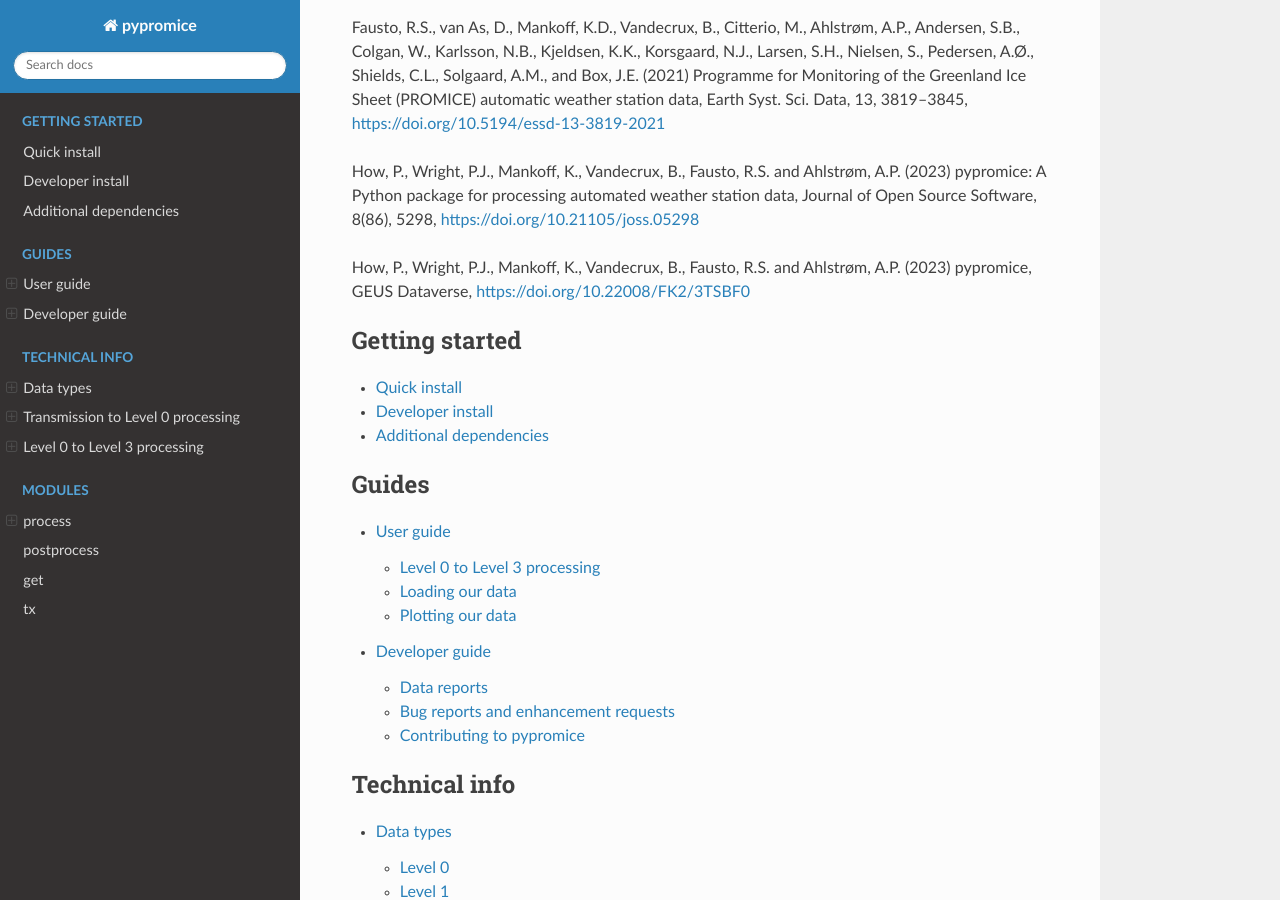
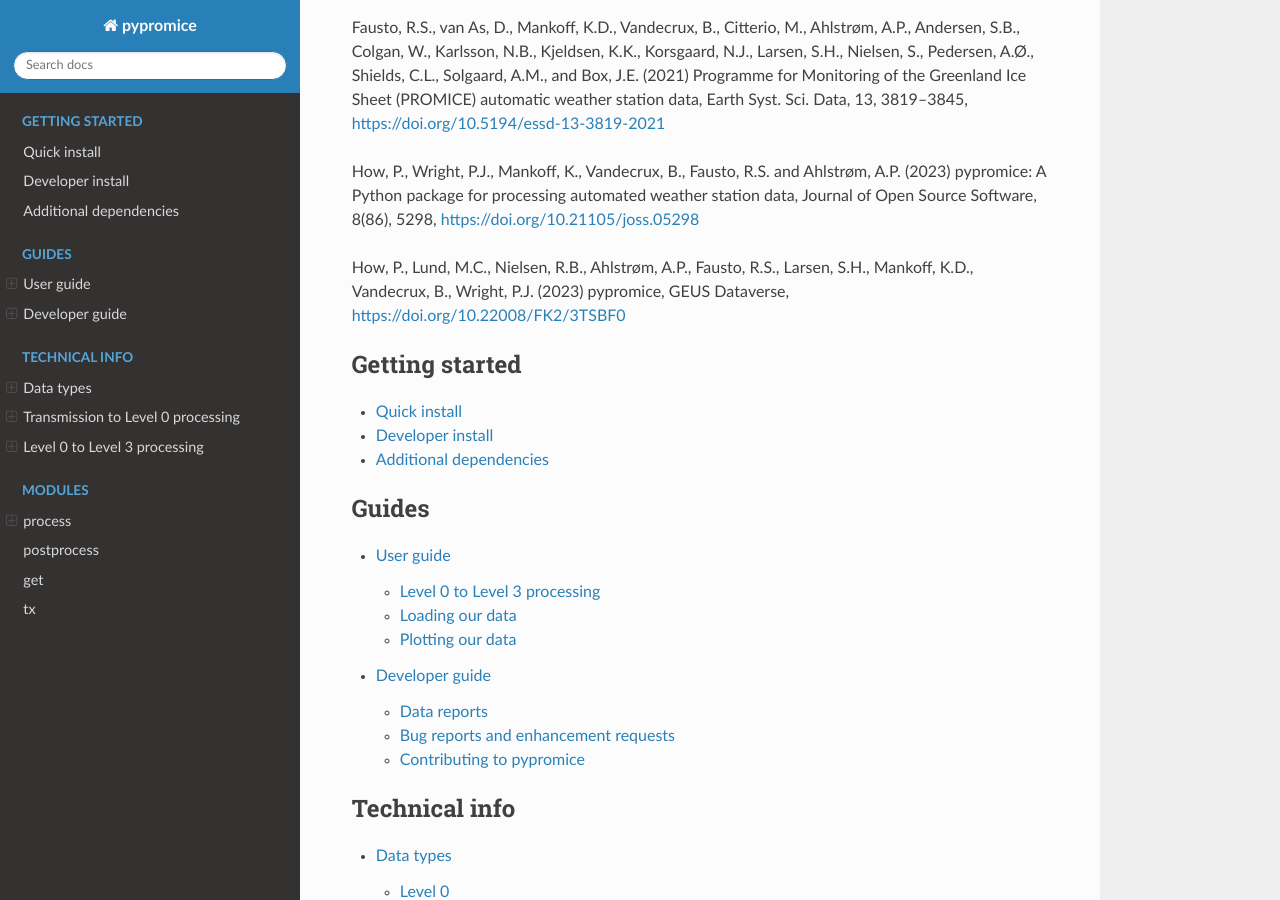
Before and after one commit to GEUS-Glaciology-and-Climate/pypromice, a Sphinx documentation site: the page built from docs/index.rst, in a window 1280 px wide and 900 px high, scrolled down 552 px. Built offline with Sphinx 7.4.7 and the Read the Docs theme 2.0.0, drawn with Linux system fonts in a browser that asks for light colours.

Commit message:
DV citations updated

```diff
--- a/docs/index.rst
+++ b/docs/index.rst
@@ -11,7 +11,7 @@
 
 How, P., Wright, P.J., Mankoff, K., Vandecrux, B., Fausto, R.S. and Ahlstrøm, A.P. (2023) pypromice: A Python package for processing automated weather station data, Journal of Open Source Software, 8(86), 5298, https://doi.org/10.21105/joss.05298
 
-How, P., Wright, P.J., Mankoff, K., Vandecrux, B., Fausto, R.S. and Ahlstrøm, A.P. (2023) pypromice, GEUS Dataverse, https://doi.org/10.22008/FK2/3TSBF0
+How, P., Lund, M.C., Nielsen, R.B., Ahlstrøm, A.P., Fausto, R.S., Larsen, S.H., Mankoff, K.D., Vandecrux, B., Wright, P.J. (2023) pypromice, GEUS Dataverse, https://doi.org/10.22008/FK2/3TSBF0
 
 .. _pypromice: https://github.com/GEUS-Glaciology-and-Climate/pypromice
 .. _PROMICE: https://promice.dk
```
Also changed, not shown: README.md (+1 -1 lines).
